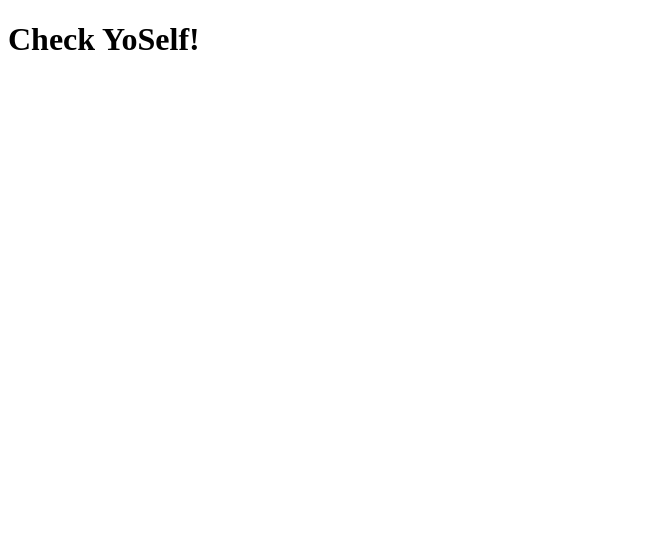
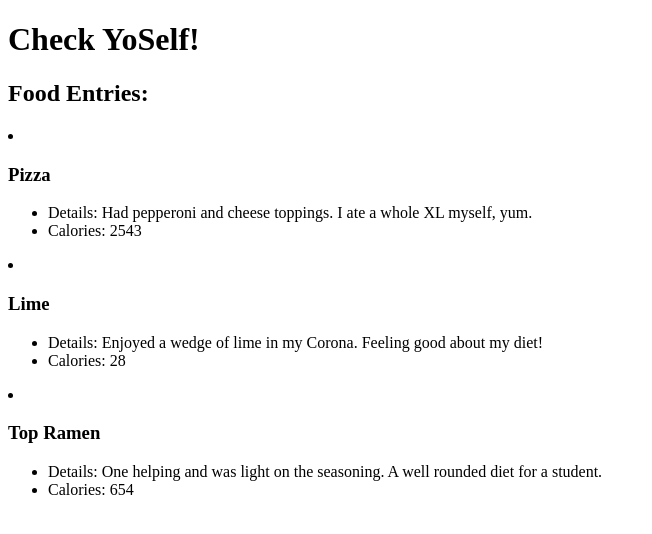
Before and after one commit to danlauby/check-yourself, an Angular app: page / in a window 1280 px wide. Shown: the top 534 px of the page, without its empty margins (0-652 px from the left). Built offline with nearby package versions, Linux system fonts and the light colour scheme.

Commit message:
Save masterEntryList as childMasterList input into entry-list

```diff
--- a/src/app/Entry.model.ts
+++ b/src/app/Entry.model.ts
@@ -1,4 +1,3 @@
 export class Entry {
-  public done: boolean = false;
   constructor(public food: string, public details: string, public calories: number) { }
 }
--- a/src/app/app.component.html
+++ b/src/app/app.component.html
@@ -1,3 +1,5 @@
 <h1>
   {{title}}
 </h1>
+
+  <app-entry-list [childEntryList]="masterEntryList"></app-entry-list>
--- a/src/app/app.component.ts
+++ b/src/app/app.component.ts
@@ -14,6 +14,6 @@ export class AppComponent {
   masterEntryList: Entry[] = [
     new Entry('Pizza', 'Had pepperoni and cheese toppings. I ate a whole XL myself, yum.', 2543),
     new Entry('Lime', 'Enjoyed a wedge of lime in my Corona. Feeling good about my diet!', 28),
-    new Entry('Top Ramen', 'One helping and was light on the seasoning. A well rounded diet for a student.', 654),
+    new Entry('Top Ramen', 'One helping and was light on the seasoning. A well rounded diet for a student.', 654)
   ];
 }
--- a/src/app/app.module.ts
+++ b/src/app/app.module.ts
@@ -4,10 +4,12 @@ import { FormsModule } from '@angular/forms';
 import { HttpModule } from '@angular/http';
 
 import { AppComponent } from './app.component';
+import { EntryListComponent } from './entry-list/entry-list.component';
 
 @NgModule({
   declarations: [
-    AppComponent
+    AppComponent,
+    EntryListComponent
   ],
   imports: [
     BrowserModule,
--- /dev/null
+++ b/src/app/entry-list/entry-list.component.html
@@ -0,0 +1,8 @@
+<h2>Food Entries:</h2>
+
+<li *ngFor="let entry of childEntryList"><h3>{{entry.food}}</h3>
+     <ul>
+       <li>Details: {{entry.details}}</li>
+       <li>Calories: {{entry.calories}}</li>
+     </ul>
+   </li>
--- /dev/null
+++ b/src/app/entry-list/entry-list.component.ts
@@ -0,0 +1,17 @@
+import { Component, OnInit, Input } from '@angular/core';
+import { Entry } from './../entry.model';
+
+@Component({
+  selector: 'app-entry-list',
+  templateUrl: './entry-list.component.html',
+  styleUrls: ['./entry-list.component.css']
+})
+
+export class EntryListComponent implements OnInit {
+  @Input() childEntryList: Entry[];
+
+  constructor() { }
+
+  ngOnInit() {
+  }
+}
```
Also changed, not shown: src/app/entry-list/entry-list.component.css (added), 1 other file (tests, documents, lock files or other folders).
